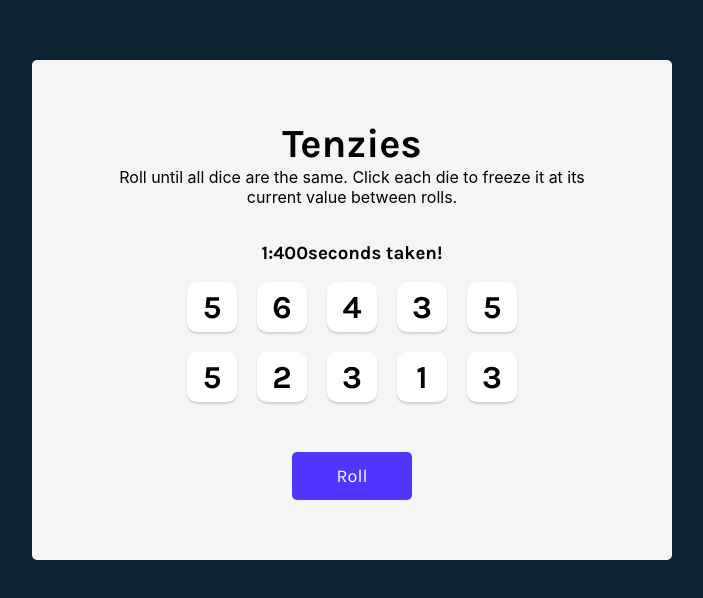
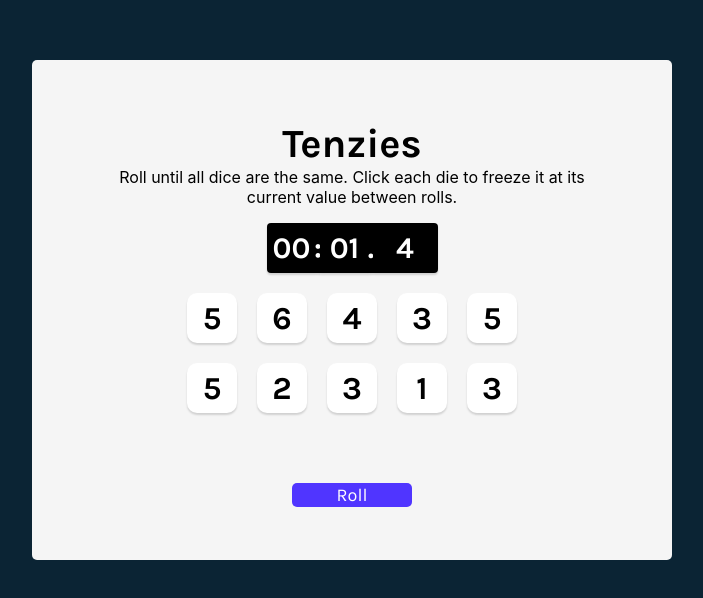
Before and after one commit to freecode23/tenzies, a React (Create React App) app: page / in a window 1280 px wide. Shown: the part 190-788 px from the top of the page, without its empty margins (288-991 px from the left). Built offline with nearby package versions, Linux system fonts and the light colour scheme.

Commit message:
fix laggy seconds

```diff
--- a/src/App.js
+++ b/src/App.js
@@ -13,13 +13,14 @@ function App() {
   // 1. init the state of the dice array. Lazy init
   const [diceStateArr, setDiceStateArr] = React.useState(() => initDiceArray());
   const [tenzies, setTenzies] = React.useState(false);
+
   const [duration, setDuration] = React.useState({
-    secondDisplay: 0,
-    msDisplay: 0,
+    minDisplay: "00",
+    secondDisplay: "0",
+    msDisplay: "0",
     msTotal: 0
   });
   const [isGameOn, setIsGameOn] = React.useState(() => { return true });
-
 
   // 2. generate new dice array - only called once
   // Start timer here
@@ -40,8 +41,6 @@ function App() {
     return newDiceArr;
   }
 
-
-
   // 3. create the array die JSX elements using map - called at every roll
   const dieJSXElements = diceStateArr.map(dieObj => {
     return <Die
@@ -54,8 +53,9 @@ function App() {
 
   function resetTimer() {
     setDuration({
-      secondDisplay: 0,
-      msDisplay: 0,
+      minDisplay: "00",
+      secondDisplay: "00",
+      msDisplay: "000",
       msTotal: 0
     });
   }
@@ -108,14 +108,26 @@ function App() {
     if (isGameOn) {
       interval = setInterval(() => {
         setDuration(prevDuration => {
+          const secondsfloat = (prevDuration.msTotal + 1) / 1000;
 
+          const min = String(Math.floor(secondsfloat / 60));
+          console.log("ms:" + prevDuration.msTotal);
+          const secOnly = String(secondsfloat % 60).split(".")[0];
+          let msOnly = String(secondsfloat).split(".")[1];
+          // Question error here + I only wantn to take the first 2
+          // if (msOnly.length > 2) {
+          //   console.log(msOnly);
+          //   msOnly = msOnly.substring(0, 2);
+          //   console.log(msOnly[0] + msOnly[1]);
 
+          // }
+          // console.log(`${min} : ${secondsfloat}`);
           return {
-            secondDisplay: (prevDuration.msTotal + 1) > 1000 ? Math.round((prevDuration.msTotal + 1) / 1000) : 0,
-            msDisplay: (prevDuration.msTotal + 1) % 1000,
-            msTotal: (prevDuration.msTotal + 1)
+            minDisplay: min.length > 1 ? min : "0" + min,
+            secondDisplay: secOnly.length > 1 ? secOnly : "0" + secOnly,
+            msDisplay: msOnly,
+            msTotal: prevDuration.msTotal + 1
           }
-
         });
       }, 1);
 
@@ -128,10 +140,16 @@ function App() {
 
   // 5.2 called at every clicking "roll"
   function rollOrNewGame() {
-
+    const min = Math.floor(61.918 / 60);
+    console.log(`${min
+      } : ${60.918} `);
     // if play new Game after winning
     if (tenzies === true) {
       setTenzies(false);
+
+      // Question: If I want to refactor time component to another JS file, how can I do reset timer when game ends ?
+      // This is resetting the object. So I cannot keep the duration object in timer.js?
+      // I have to pass on the timer object?
       resetTimer();
       setIsGameOn(true);
       setDiceStateArr(initDiceArray)
@@ -161,12 +179,26 @@ function App() {
       <main>
         <h1 className="title">Tenzies</h1>
         <p className="instructions">Roll until all dice are the same. Click each die to freeze it at its current value between rolls.</p>
+
+        {/* Question3: What's the best way to refactor this? */}
         <div className="time-container">
-          <h3> {duration.secondDisplay}</h3>
-          <h3> : </h3>
-          <h3>{duration.msDisplay}</h3>
-          <h3>seconds taken!</h3>
+          <div className="time-cell time-cell-left">
+            <h3> {duration.minDisplay}</h3>
+          </div>
+          <div className="time-cell time-cell-dot">
+            <h3>:</h3>
+          </div>
+          <div className="time-cell">
+            <h3>{duration.secondDisplay}</h3>
+          </div>
+          <div className="time-cell time-cell-dot">
+            <h3>.</h3>
+          </div>
+          <div className="time-cell time-cell-right">
+            <h3> {duration.msDisplay}</h3>
+          </div>
         </div>
+
         <div className="die-container">
           {dieJSXElements}
         </div>
--- a/src/index.css
+++ b/src/index.css
@@ -49,6 +49,7 @@ main {
 }
 
 .die-container {
+    margin: 20px;
     /* GRID menu: */
     display: grid;
     /* 2 rows each of size auto. 5 column will fill up  */
@@ -76,6 +77,37 @@ main {
     font-size: 2rem;
 }
 
+.time-container {
+    display: flex;
+    flex-direction: row;
+}
+
+.time-cell {
+    height: 50px;
+    width: 50px;
+    box-shadow: 0px 2px 2px rgba(0, 0, 0, 0.15);
+    display: flex;
+    justify-content: center;
+    align-items: center;
+    color: white;
+    background-color: black;
+    font-size: 1.6rem;
+}
+
+.time-cell-left {
+    border-radius: 4px 0px 0px 4px;
+}
+
+.time-cell-right {
+    width: 65px;
+    border-radius: 0px 4px 4px 0px;
+}
+
+.time-cell-dot {
+    width: 3px;
+    border-radius: 0px;
+}
+
 button {
     height: 50px;
     width: 120px;
@@ -96,7 +128,3 @@ button:focus {
 button:active {
     box-shadow: inset 5px 5px 10px -3px rgba(0, 0, 0, 0.7);
 }
-
-.time-container {
-    display: flex;
-}
```
